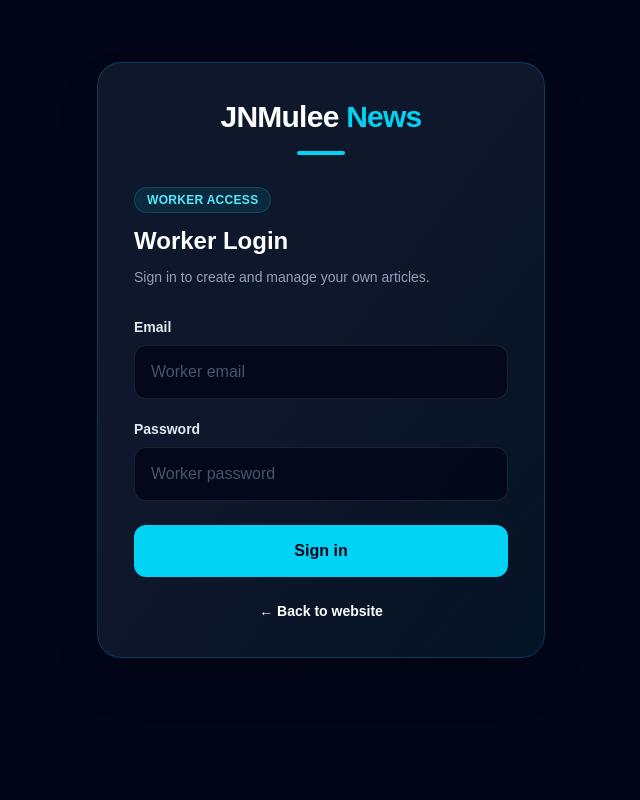
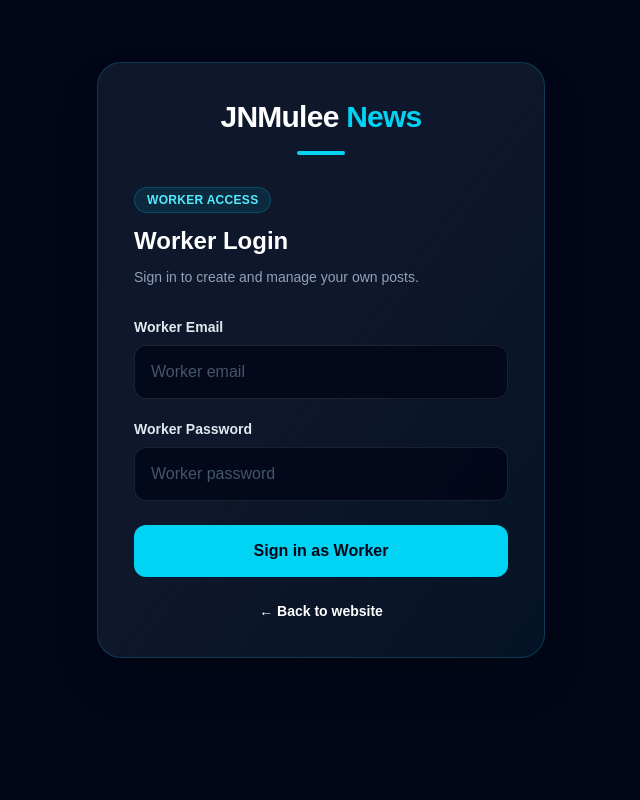
Before and after one commit to JnmuleeNews/Jnmulee-news, a Next.js app: page /worker/login in a window 1280 px wide. Shown: the top 800 px of the page, without its empty margins (319-959 px from the left). Built offline with nearby package versions, Linux system fonts and the light colour scheme; no server answers.

Commit message:
Update page.tsx

```diff
--- a/app/worker/login/page.tsx
+++ b/app/worker/login/page.tsx
@@ -16,30 +16,29 @@ export default function WorkerLoginPage() {
   const [loading, setLoading] = useState(false);
 
   useEffect(() => {
-    let active = true;
+    checkWorkerSession();
+  }, []);
 
-    async function checkSession() {
+  async function checkWorkerSession() {
     const {
       data: { user },
     } = await supabase.auth.getUser();
 
-      if (!active || !user) return;
+    if (!user) return;
 
     const role = user.app_metadata?.role;
 
+    /*
+     * Only automatically redirect an existing WORKER.
+     *
+     * Do NOT redirect an existing admin session to /admin.
+     * The user may be trying to switch from the admin account
+     * to a worker account in the same browser.
+     */
     if (role === "worker") {
       window.location.replace("/worker");
-      } else if (role === "admin") {
-        window.location.replace("/admin");
     }
   }
-
-    checkSession();
-
-    return () => {
-      active = false;
-    };
-  }, []);
 
   async function handleLogin(
     event: React.FormEvent<HTMLFormElement>
@@ -60,6 +59,12 @@ export default function WorkerLoginPage() {
         return;
       }
 
+      /*
+       * Sign in with the worker credentials.
+       *
+       * Supabase will replace the current browser session
+       * with this account's session.
+       */
       const { data, error: loginError } =
         await supabase.auth.signInWithPassword({
           email: cleanEmail,
@@ -85,7 +90,7 @@ export default function WorkerLoginPage() {
 
         if (role === "admin") {
           setError(
-            "This is an administrator account. Please use the admin login."
+            "This account is an administrator account. Use a worker account to enter the Worker Dashboard."
           );
         } else {
           setError(
@@ -97,22 +102,32 @@ export default function WorkerLoginPage() {
         return;
       }
 
+      /*
+       * Confirm the browser has the new session.
+       */
       const {
         data: { session },
       } = await supabase.auth.getSession();
 
       if (!session) {
         setError(
-          "The login session could not be created. Please try again."
+          "The worker session could not be created. Please try again."
         );
         setLoading(false);
         return;
       }
 
+      /*
+       * Worker authentication is successful.
+       */
       window.location.replace("/worker");
     } catch (err) {
       console.error(err);
-      setError("Unable to sign in. Please try again.");
+
+      setError(
+        "Unable to sign in. Please try again."
+      );
+
       setLoading(false);
     }
   }
@@ -129,8 +144,12 @@ export default function WorkerLoginPage() {
               href="/"
               className="text-3xl font-black tracking-tight"
             >
-              <span className="text-white">JNMulee</span>{" "}
-              <span className="text-cyan-400">News</span>
+              <span className="text-white">
+                JNMulee
+              </span>{" "}
+              <span className="text-cyan-400">
+                News
+              </span>
             </Link>
 
             <div className="mx-auto mt-4 h-1 w-12 rounded-full bg-cyan-400" />
@@ -146,7 +165,7 @@ export default function WorkerLoginPage() {
             </h1>
 
             <p className="mt-2 text-sm leading-6 text-slate-400">
-              Sign in to create and manage your own articles.
+              Sign in to create and manage your own posts.
             </p>
           </div>
 
@@ -154,7 +173,7 @@ export default function WorkerLoginPage() {
             htmlFor="email"
             className="mb-2 block text-sm font-semibold text-slate-200"
           >
-            Email
+            Worker Email
           </label>
 
           <input
@@ -178,7 +197,7 @@ export default function WorkerLoginPage() {
             htmlFor="password"
             className="mb-2 block text-sm font-semibold text-slate-200"
           >
-            Password
+            Worker Password
           </label>
 
           <input
@@ -206,7 +225,9 @@ export default function WorkerLoginPage() {
             disabled={loading}
             className="mt-6 w-full rounded-xl bg-cyan-400 px-5 py-3.5 font-black text-slate-950 transition hover:bg-cyan-300 disabled:cursor-not-allowed disabled:opacity-50"
           >
-            {loading ? "Signing in..." : "Sign in"}
+            {loading
+              ? "Signing in..."
+              : "Sign in as Worker"}
           </button>
 
           <Link
```
Lines whose indentation alone changed are shown as unchanged.
